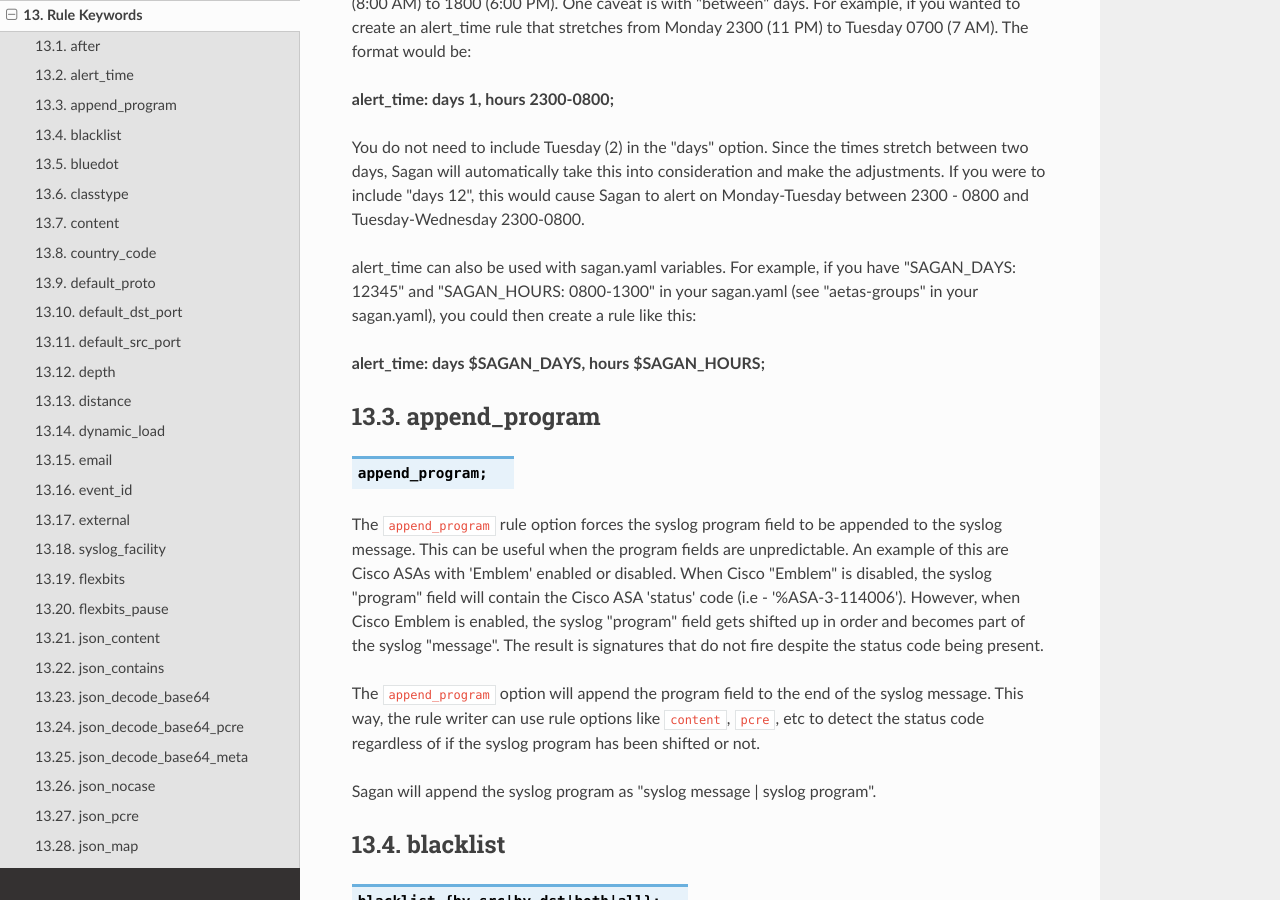
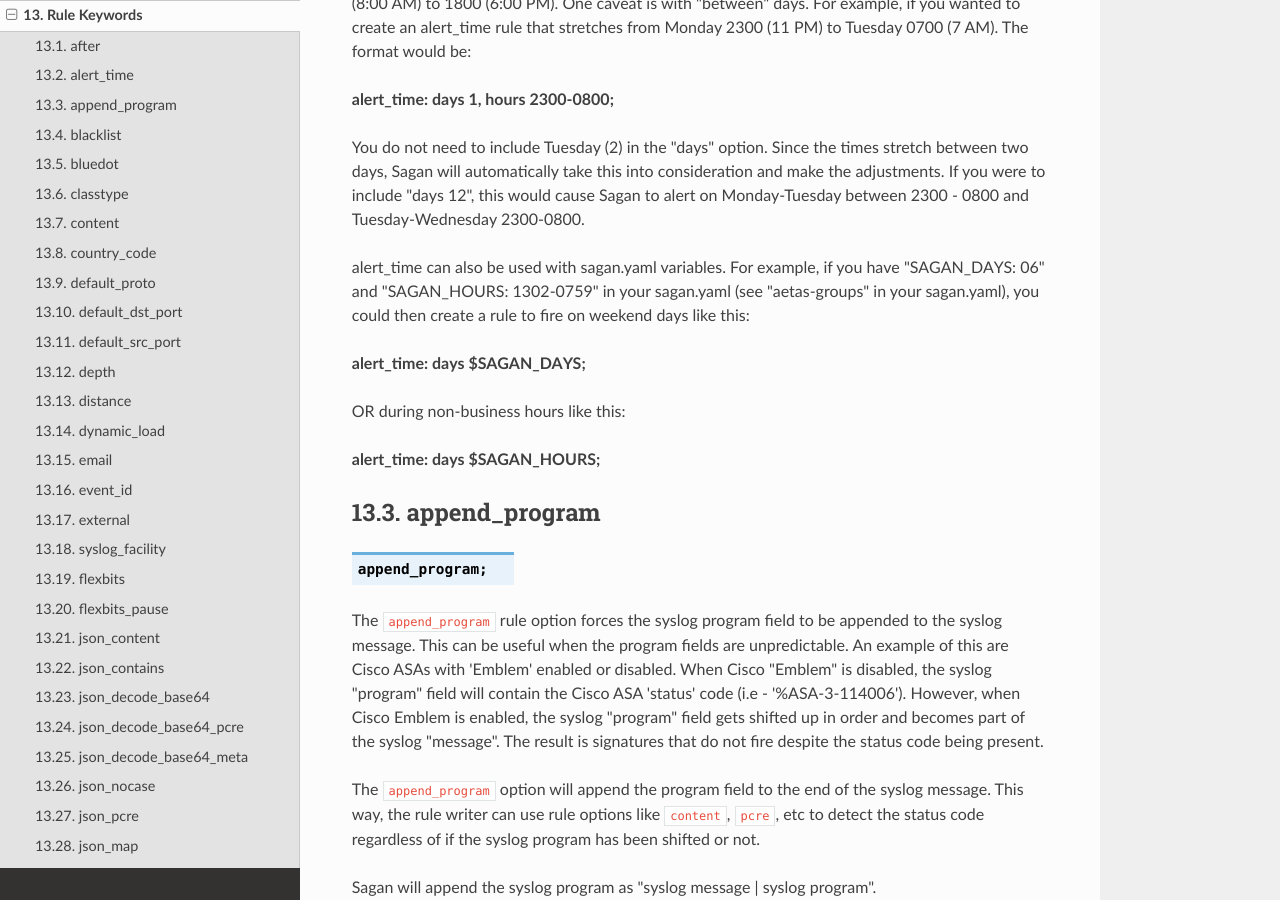
Before and after one commit to quadrantsec/sagan, a Sphinx documentation site: the page built from doc/source/rule-keywords.rst, in a window 1280 px wide and 900 px high, scrolled down 1036 px. Built offline with Sphinx 7.4.7 and the Read the Docs theme 3.1.0, drawn with Linux system fonts in a browser that asks for light colours; pages that are not in the unit, such as notebooks, are missing from menus.

Commit message:
Update rule-keywords.rst
Clarified the usage of SAGAN_DAYS and SAGAN_HOURS variables in conjunction with the alert_time rule keyword.

```diff
--- a/doc/source/rule-keywords.rst
+++ b/doc/source/rule-keywords.rst
@@ -36,9 +36,13 @@ The example above would cause a rule to trigger every day of the week between th
 
 You do not need to include Tuesday (2) in the "days" option. Since the times stretch between two days, Sagan will automatically take this into consideration and make the adjustments. If you were to include "days 12", this would cause Sagan to alert on Monday-Tuesday between 2300 - 0800 and Tuesday-Wednesday 2300-0800.
 
-alert_time can also be used with sagan.yaml variables. For example, if you have "SAGAN_DAYS: 12345" and "SAGAN_HOURS: 0800-1300" in your sagan.yaml (see "aetas-groups" in your sagan.yaml), you could then create a rule like this:
+alert_time can also be used with sagan.yaml variables. For example, if you have "SAGAN_DAYS: 06" and "SAGAN_HOURS: 1302-0759" in your sagan.yaml (see "aetas-groups" in your sagan.yaml), you could then create a rule to fire on weekend days like this:
 
-**alert_time: days $SAGAN_DAYS, hours $SAGAN_HOURS;**
+**alert_time: days $SAGAN_DAYS;**
+
+OR during non-business hours like this:
+
+**alert_time: days $SAGAN_HOURS;**
 
 append_program
 --------------
```
